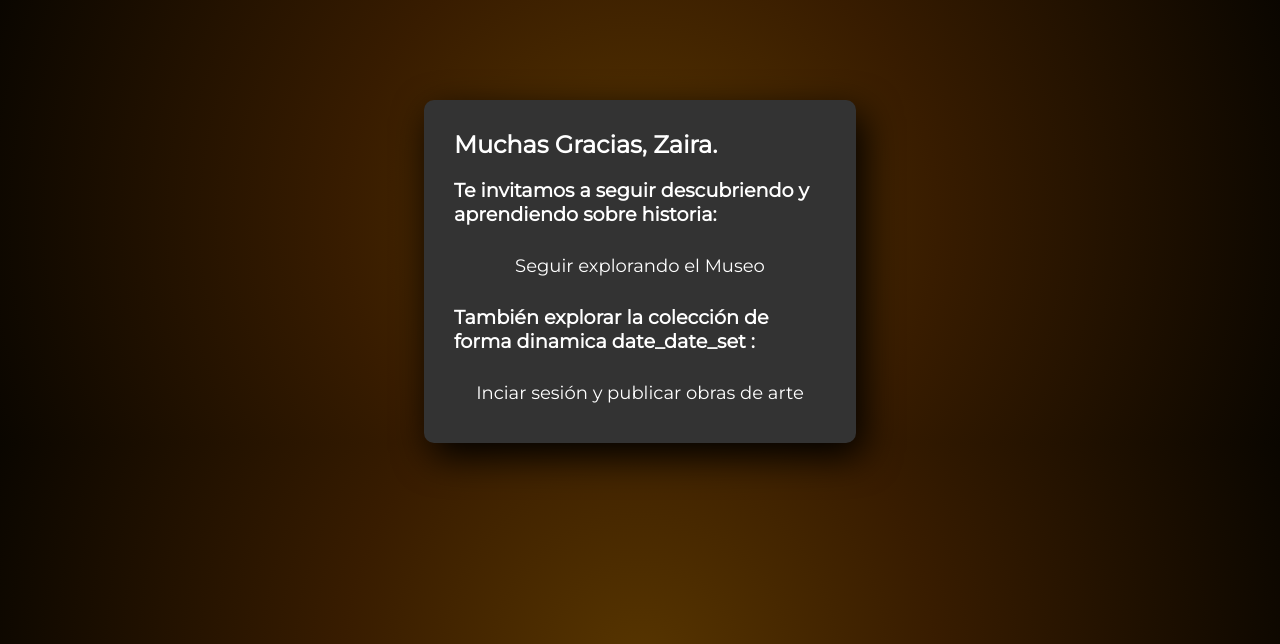
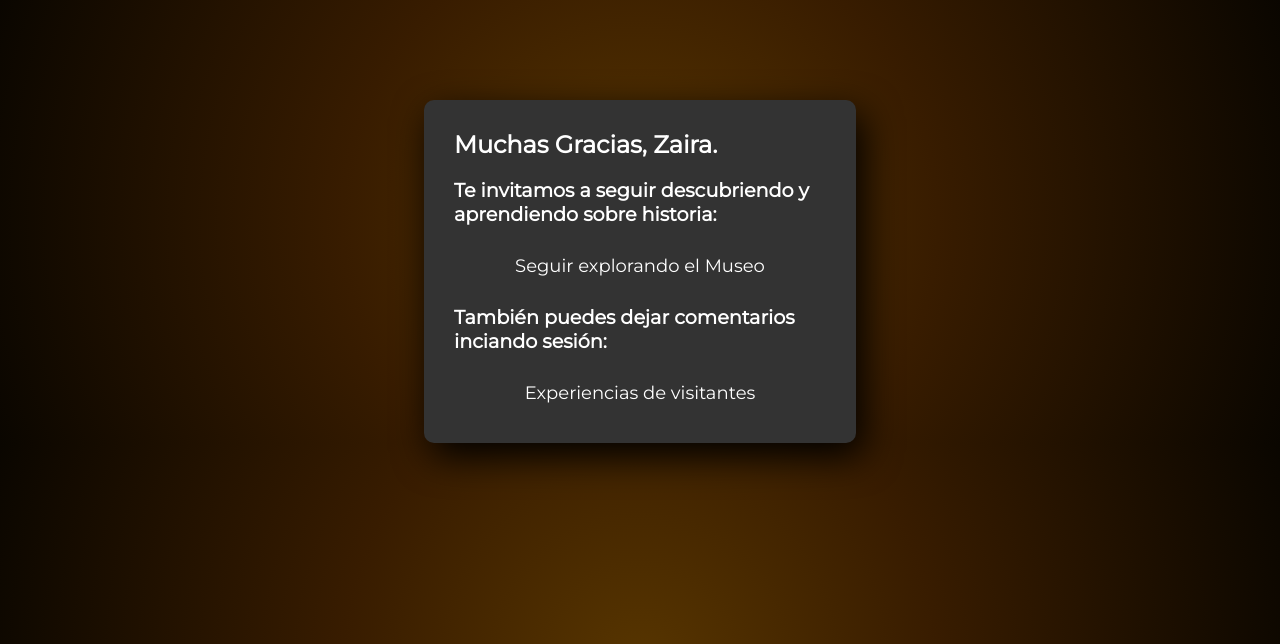
Before and after one commit to DmCerezo/Responsive-Museum-PHP-JS, a PHP site: page /html/subsecciones/thx.php in a window 1280 px wide. Shown: the top 644 px of the page. Run offline with PHP 8.4, Linux system fonts and the light colour scheme; data comes from the database, SQL or seed files in the repository.

Commit message:
Fix ventana de agradecimiento de registro

```diff
--- a/html/subsecciones/thx.php
+++ b/html/subsecciones/thx.php
@@ -13,10 +13,8 @@
     <h4>Te invitamos a seguir descubriendo y aprendiendo sobre historia:</h4>
     <p><a href="https://bahia.ugr.es/~davidmcerezo/pe2/">Seguir explorando el Museo</a></p>
     <br>
-    <h4>También explorar la colección de forma dinamica date_date_set
-
-    :</h4>
-    <p><a href="https://bahia.ugr.es/~davidmcerezo/pe2/html/coleccion.php">Inciar sesión y publicar obras de arte</a></p>
+    <h4>También puedes dejar comentarios inciando sesión:</h4>
+    <p><a href="https://bahia.ugr.es/~davidmcerezo/pe2/html/experiencias.php">Experiencias de visitantes</a></p>
 
     <?php
     function obtenerNombreUsuarioMasReciente() {
```
